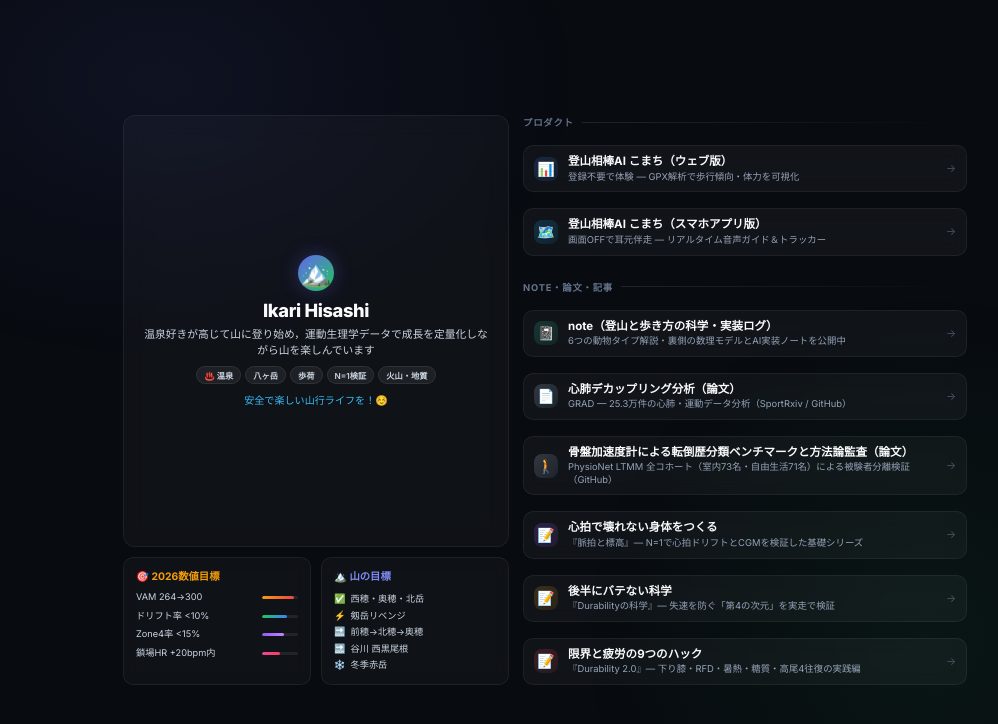
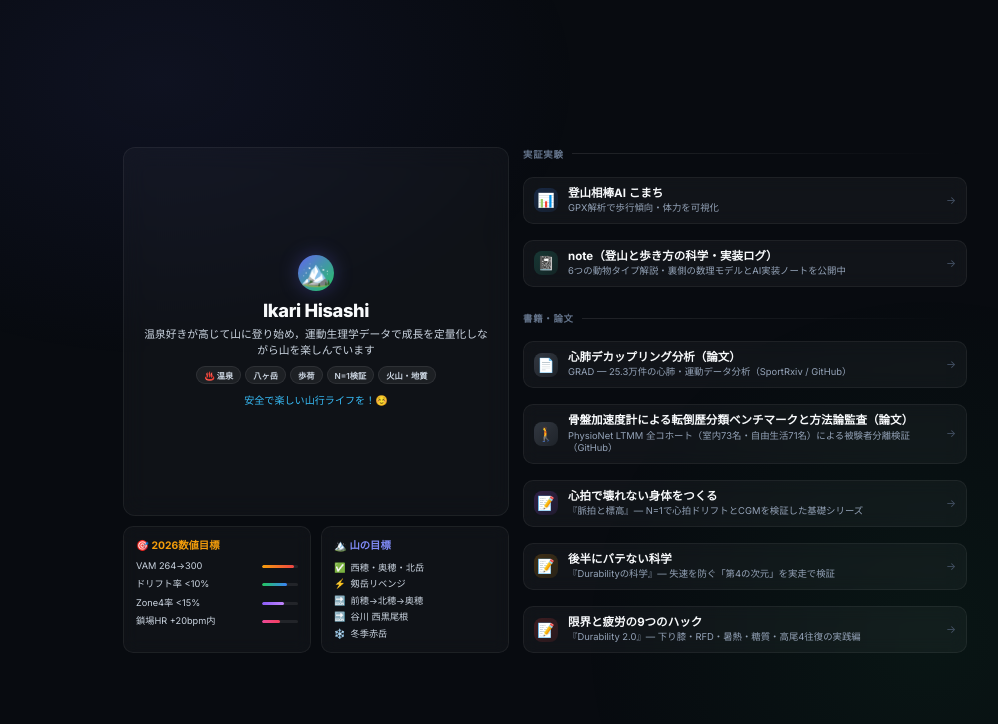
Before and after one commit to ikari12/links, a plain HTML site: page index.html in a window 1280 px wide. Shown: the whole page, without its empty margins (95-1093 px from the left). Drawn offline with Linux system fonts and the light colour scheme.

Commit message:
feat: rename section to 実証実験, simplify komachi card, replace buddy link with Note

```diff
--- a/index.html
+++ b/index.html
@@ -268,29 +268,18 @@
 
     <!-- Right Column: Products & Books -->
     <div class="right-col">
-      <div class="section-header s-tools">プロダクト</div>
+      <div class="section-header s-tools">実証実験</div>
 
       <a class="link-card d1" href="https://cairn.alpin.run/karte/lite" target="_blank" rel="noopener">
         <div class="link-icon icon-cairn">📊</div>
         <div class="link-info">
-          <div class="link-title">登山相棒AI こまち（ウェブ版）</div>
-          <div class="link-desc">登録不要で体験 — GPX解析で歩行傾向・体力を可視化</div>
+          <div class="link-title">登山相棒AI こまち</div>
+          <div class="link-desc">GPX解析で歩行傾向・体力を可視化</div>
         </div>
         <span class="link-arrow">→</span>
       </a>
 
-      <a class="link-card d3" href="https://cairn.alpin.run/buddy" target="_blank" rel="noopener">
-        <div class="link-icon icon-sherpa">🗺️</div>
-        <div class="link-info">
-          <div class="link-title">登山相棒AI こまち（スマホアプリ版）</div>
-          <div class="link-desc">画面OFFで耳元伴走 — リアルタイム音声ガイド＆トラッカー</div>
-        </div>
-        <span class="link-arrow">→</span>
-      </a>
-
-      <div class="section-header s-art">Note・論文・記事</div>
-
-      <a class="link-card d4" href="https://note.com/hisashi_ikari" target="_blank" rel="noopener">
+      <a class="link-card d3" href="https://note.com/hisashi_ikari" target="_blank" rel="noopener">
         <div class="link-icon icon-note">📓</div>
         <div class="link-info">
           <div class="link-title">note（登山と歩き方の科学・実装ログ）</div>
@@ -298,6 +287,8 @@
         </div>
         <span class="link-arrow">→</span>
       </a>
+
+      <div class="section-header s-art">書籍・論文</div>
 
       <a class="link-card d4" href="https://github.com/ikari12/GRAD/blob/main/paper/Route_Correction_and_Variance_Decomposition_for_Aerobic_Decoupling__A_253K_Workout_Study_of_Durability_Dimensionality.pdf" target="_blank" rel="noopener">
         <div class="link-icon icon-paper">📄</div>
```
